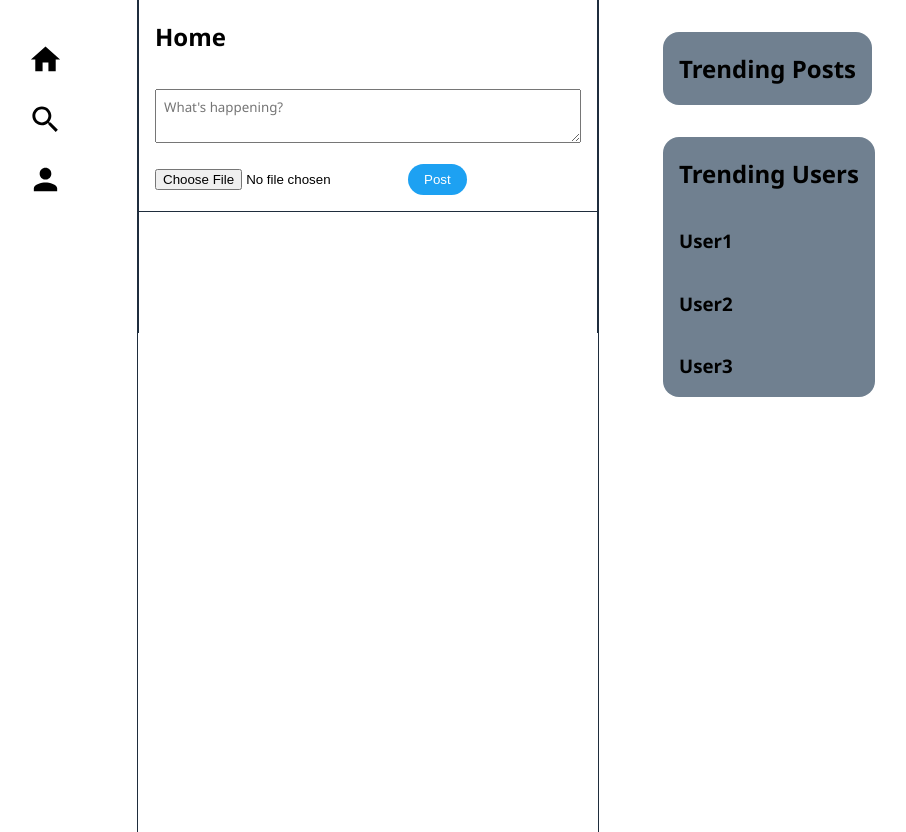
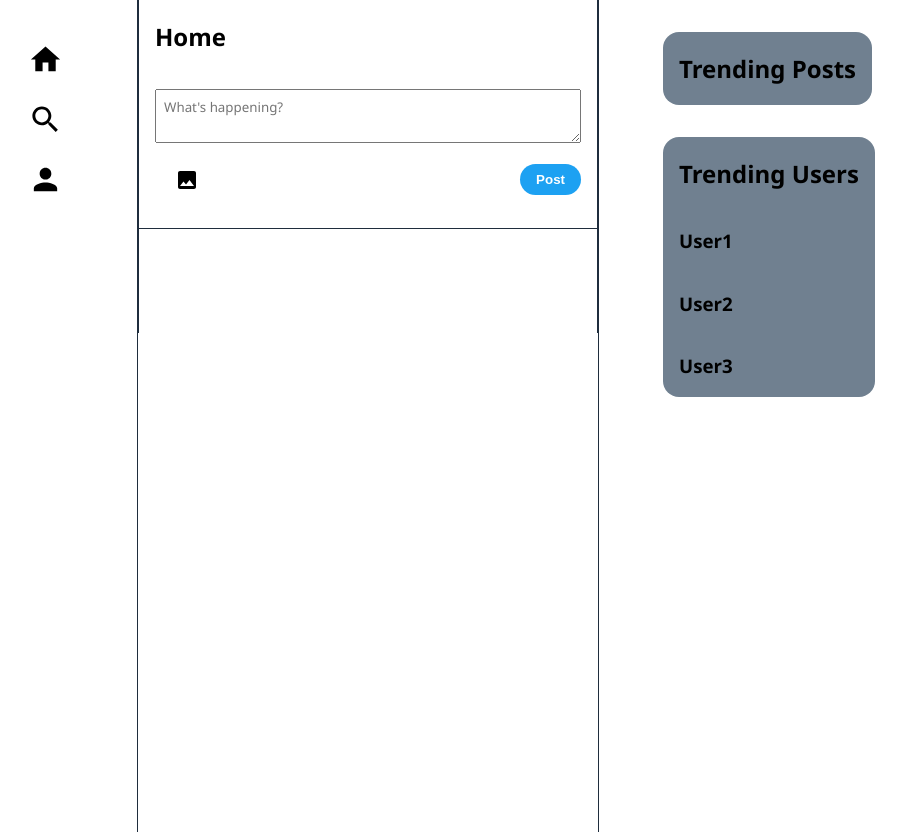
Before and after one commit to olukukoyi/twitter-clone-322-ccny, a React (Vite) app in the folder client/: page /homepage in a window 1280 px wide. Shown: the whole page, without its empty margins (272-1178 px from the left). Built offline with nearby package versions, Linux system fonts and the light colour scheme.

Commit message:
update feed

```diff
--- a/client/src/pages/Components/Feedbar/Feedbar.css
+++ b/client/src/pages/Components/Feedbar/Feedbar.css
@@ -20,15 +20,41 @@
     box-sizing: border-box;
     width: 100%;
     padding: 0.5rem;
-    margin-bottom: 1rem;
     resize: vertical;
 }
 
-.new-post-form button {
+.new-post-icons {
+    display: flex;
+    align-items: center;
+    justify-content: space-between;
+}
+
+.new-post-form label.image-upload {
+    display: flex;
+    align-items: center;
+    cursor: pointer;
+    transition: background-color 0.3s ease;
+    border-radius: 33px;
+    width: fit-content;
+    margin: 10px;
+    padding: 10px;
+  }
+
+  .new-post-form label.image-upload:hover {
+    background-color: #1da1f2; /* Twitter-like hover color */
+  }
+
+  .new-post-form label.image-upload input {
+    display: none;
+  }
+
+  .new-post-form button {
     background-color: #1da1f2;
     color: #fff;
+    font-weight: bold;
     border-radius: 20px;
     padding: 0.5rem 1rem;
     cursor: pointer;
     border: none;
-}
+
+  }
--- a/client/src/pages/Components/Feedbar/Feedbar.jsx
+++ b/client/src/pages/Components/Feedbar/Feedbar.jsx
@@ -1,4 +1,5 @@
 import React, { useState } from 'react';
+import ImageIcon from '@mui/icons-material/Image';
 import PropTypes from 'prop-types';
 import Tweet from '../CreatePost/Post.jsx';
 import './Feedbar.css';
@@ -31,7 +32,7 @@ const Feedbar = (title) => {
 
     const handleImageChange = (e) => {
         setImage(e.target.files[0]);
-      };
+    };
 
     return (
         <div className="feed">
@@ -45,8 +46,13 @@ const Feedbar = (title) => {
                         value={newPostContent}
                         onChange={(e) => setNewPostContent(e.target.value)}
                     />
-                    <input type="file" accept="image/*" onChange={handleImageChange} />
-                    <button type="submit">Post</button>
+                    <div className='new-post-icons'>
+                        <label className="image-upload">
+                            <input type="file" accept="image/*" onChange={handleImageChange} />
+                            <ImageIcon fontSize="medium" />
+                        </label>
+                        <button type="submit">Post</button>
+                    </div>
                 </form>
             </div>
         </div>
```
